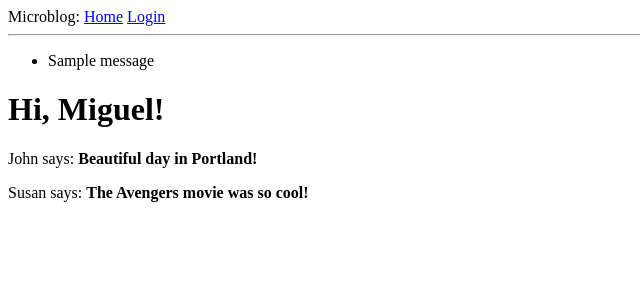
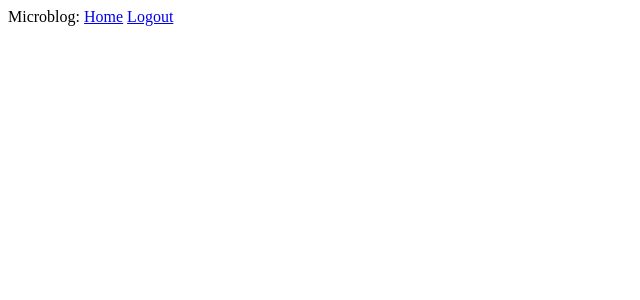
Before and after one commit to avkmal/flask_blog, a Flask app: page / in a window 1280 px wide. Shown: the top 300 px of the page, without its empty margins (0-640 px from the left). Run offline with Flask 2, Linux system fonts and the light colour scheme; a user stored in the database is signed in; tables that the repository leaves empty hold one stand-in row (values such as "Sample post"); one stand-in notice (Sample message) is shown.

Commit message:
add logging out

```diff
--- a/app/routes.py
+++ b/app/routes.py
@@ -34,3 +34,8 @@ def login():
         login_user(user, remember=form.remember_me.data)
         return redirect(url_for('index'))
     return render_template('login.html', title='Sign In', form=form)
+
+@app.route('/logout')
+def logout():
+    logout_user()
+    return redirect(url_for('index'))
--- a/app/templates/base.html
+++ b/app/templates/base.html
@@ -1,27 +1,9 @@
-<html>
-    <head>
-        {% if title %}
-        <title>{{ title }} - Microblog</title>
-        {% else %}
-        <title>Welcome to Microblog</title>
-        {% endif %}
-    </head>
-    <body>
-        <div>
-            Microblog:
-            <a href="{{ url_for('index') }}">Home</a>
-            <a href="{{ url_for('login') }}">Login</a>
-        </div>
-        <hr>
-        {% with messages = get_flashed_messages() %}
-        {% if messages %}
-        <ul>
-            {% for message in messages %}
-            <li>{{ message }}</li>
-            {% endfor %}
-        </ul>
-        {% endif %}
-        {% endwith %}
-        {% block content %}{% endblock %}
-    </body>
-</html>
+<div>
+    Microblog:
+    <a href="{{ url_for('index') }}">Home</a>
+    {% if current_user.is_anonymous %}
+    <a href="{{ url_for('login') }}">Login</a>
+    {% else %}
+    <a href="{{ url_for('logout') }}">Logout</a>
+    {% endif %}
+</div>
```
